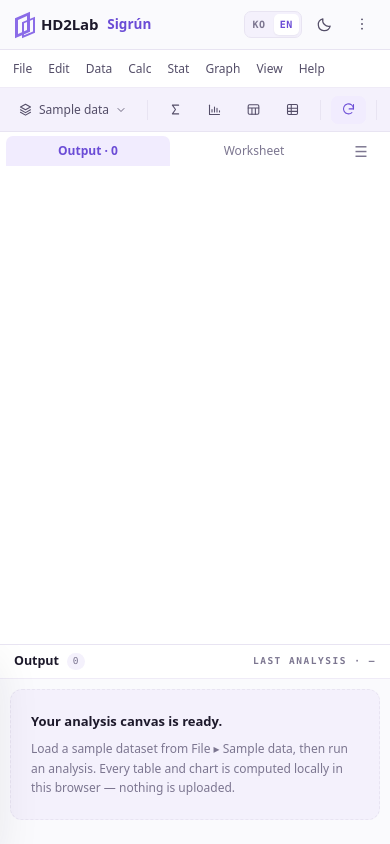
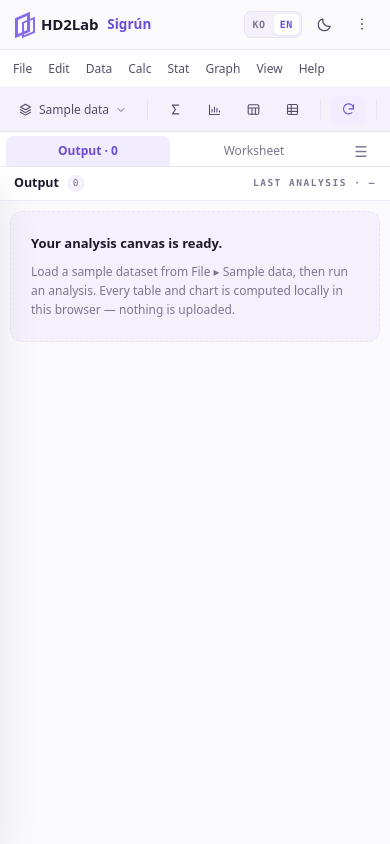
Before and after one commit to HyangDan2/PKPilot0018, a React (Vite) app: page / in a window 390 px wide. Built offline with nearby package versions, Linux system fonts and the light colour scheme.

Commit message:
fix(mobile): give the app grid a row for the mobile tab bar so the workspace no longer overlaps it

```diff
--- a/src/styles/app.css
+++ b/src/styles/app.css
@@ -954,7 +954,8 @@ kbd {
 
 @media (max-width: 1023px) {
   body { overflow: auto; }
-  .app { grid-template-rows: auto auto auto minmax(0, 1fr) auto; height: 100dvh; }
+  /* header · menubar · toolbar · mobile tabs · workspace · status */
+  .app { grid-template-rows: auto auto auto auto minmax(0, 1fr) auto; height: 100dvh; }
   .app-header { height: 50px; padding: 0 12px; }
   .brand-name { font-size: 15px; }
   .brand-app { font-size: 13.5px; }
```
